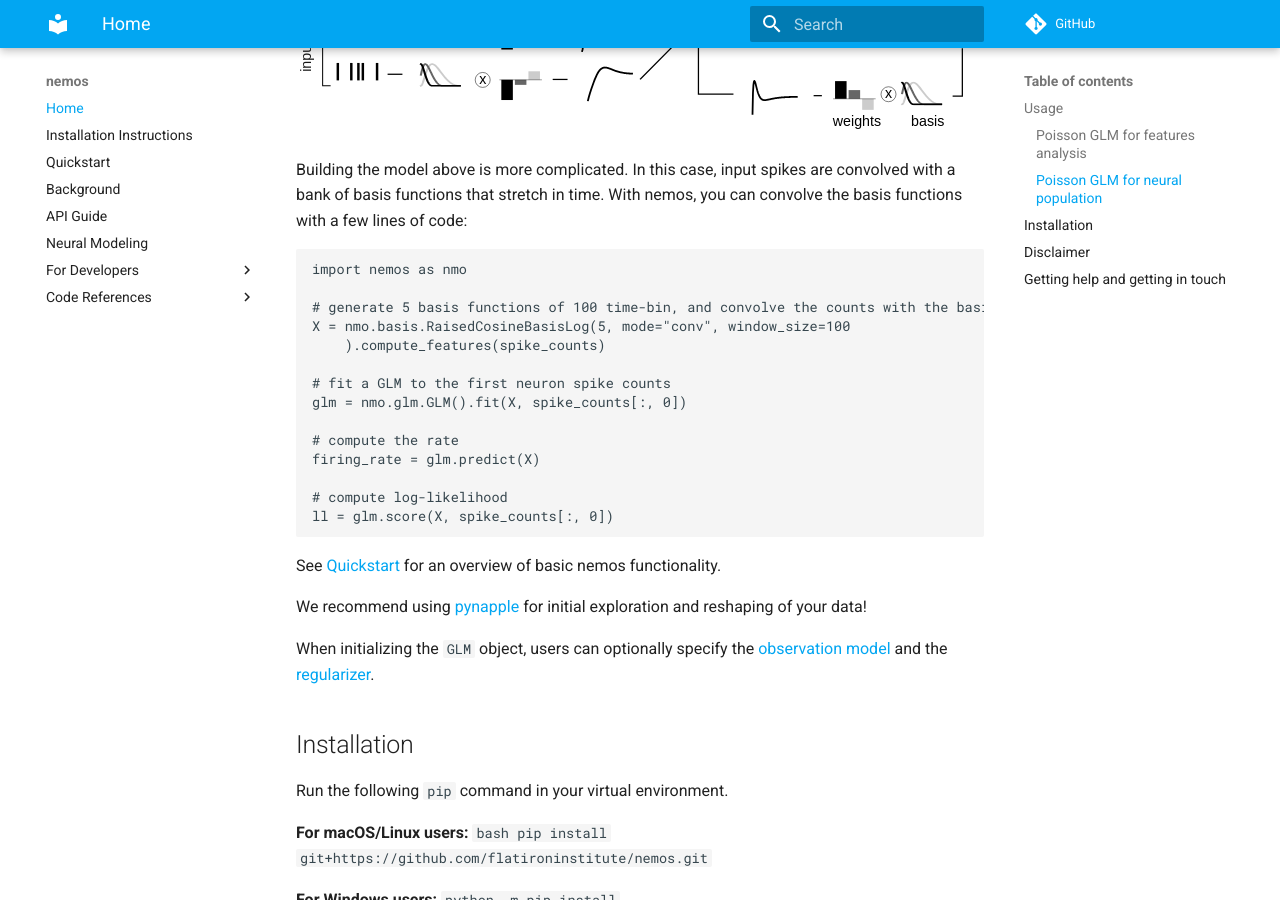
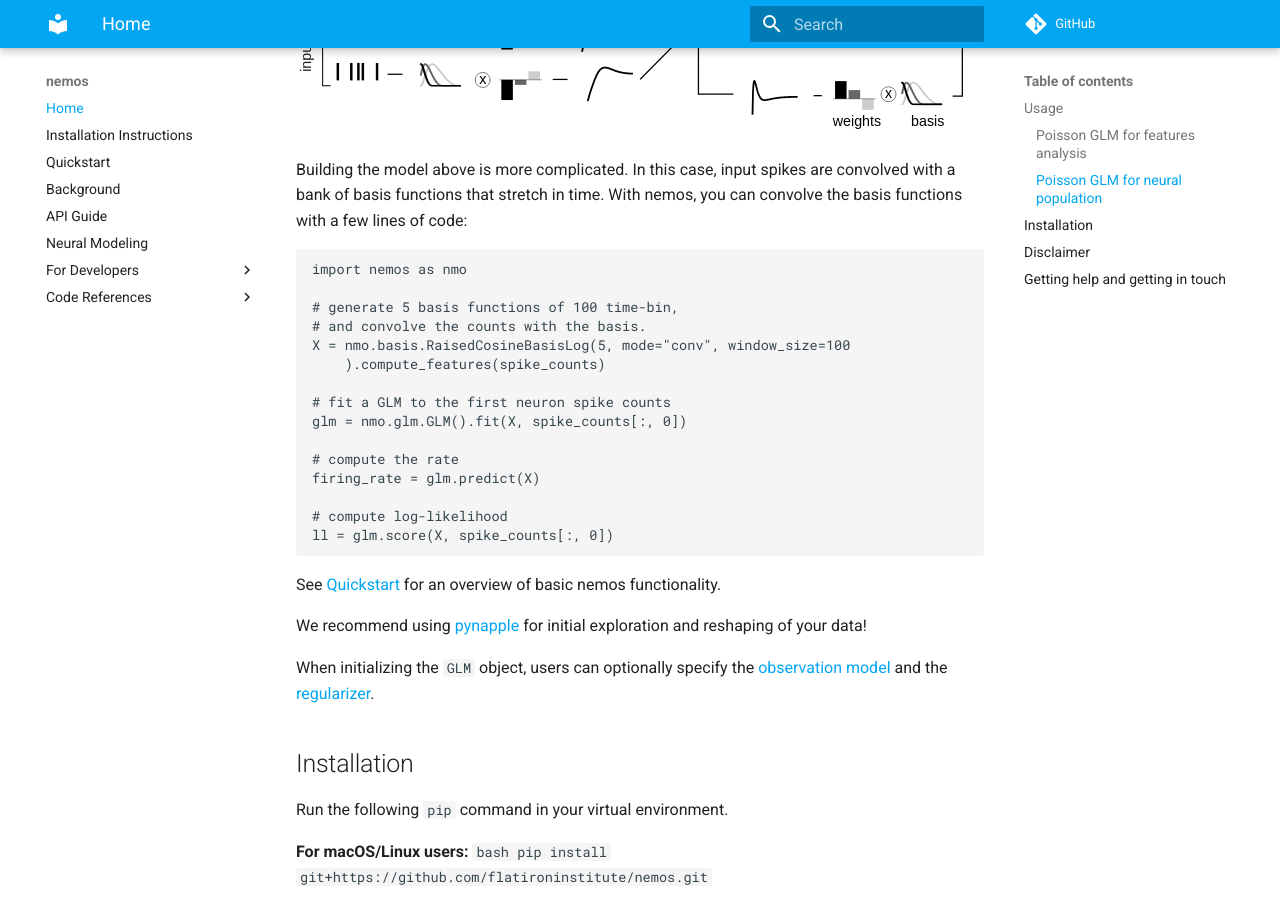
Before and after one commit to flatironinstitute/nemos, an MkDocs documentation site: the page built from docs/index.md, in a window 1280 px wide and 900 px high, scrolled down 1466 px. Built offline with MkDocs 1.6.1 and Material for MkDocs 9.7.7, drawn with Linux system fonts in a browser that asks for light colours; nearby versions of some CDN libraries; library files that are not in the unit come from our copies; comment, search, counter and statistics services are not loaded.

Commit message:
split comment

````diff
--- a/docs/index.md
+++ b/docs/index.md
@@ -60,7 +60,8 @@
 ```python
 import nemos as nmo
 
-# generate 5 basis functions of 100 time-bin, and convolve the counts with the basis.
+# generate 5 basis functions of 100 time-bin,
+# and convolve the counts with the basis.
 X = nmo.basis.RaisedCosineBasisLog(5, mode="conv", window_size=100
     ).compute_features(spike_counts)
 
````
Also changed, not shown: README.md (+2 -1 lines).
